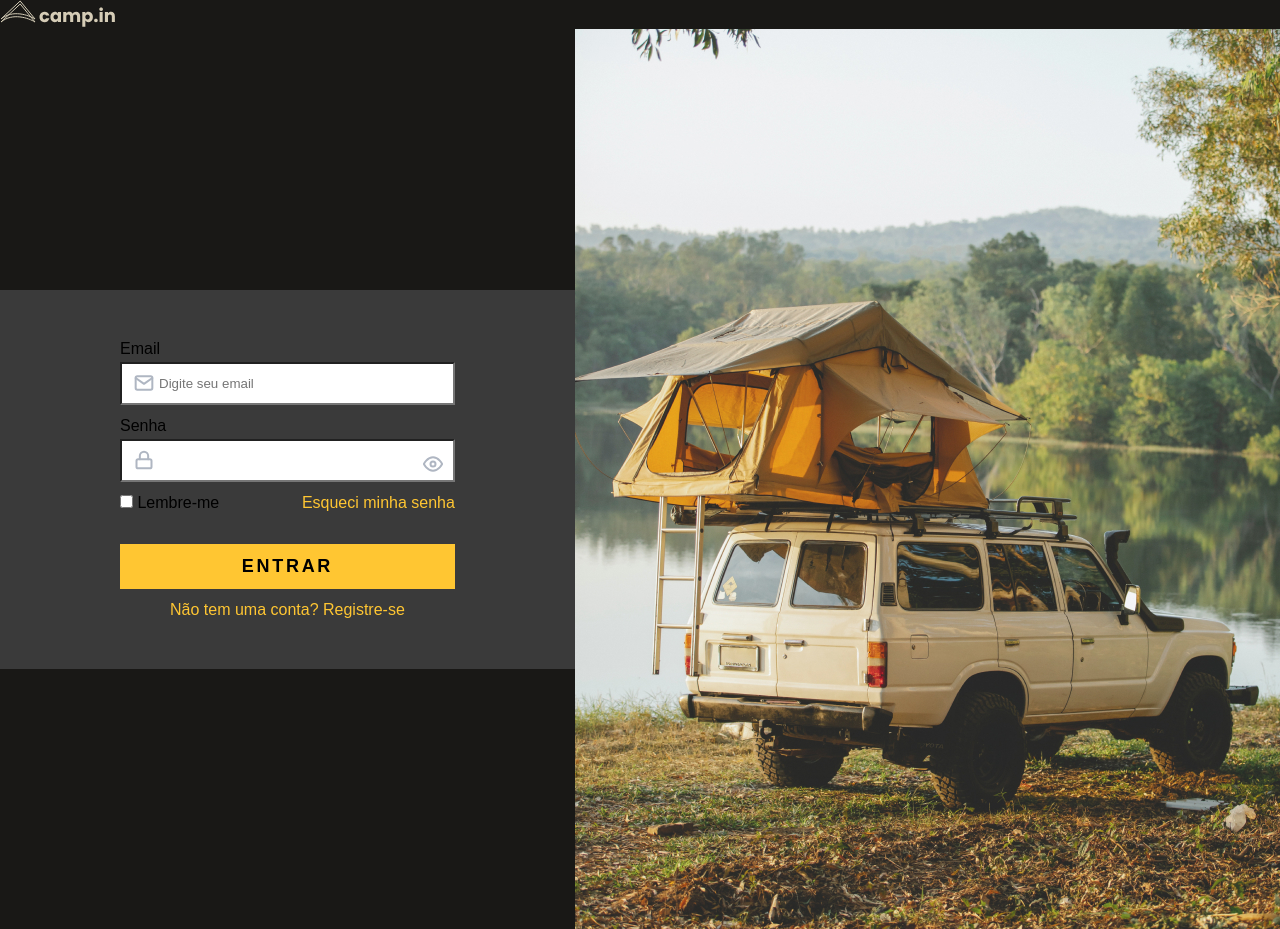
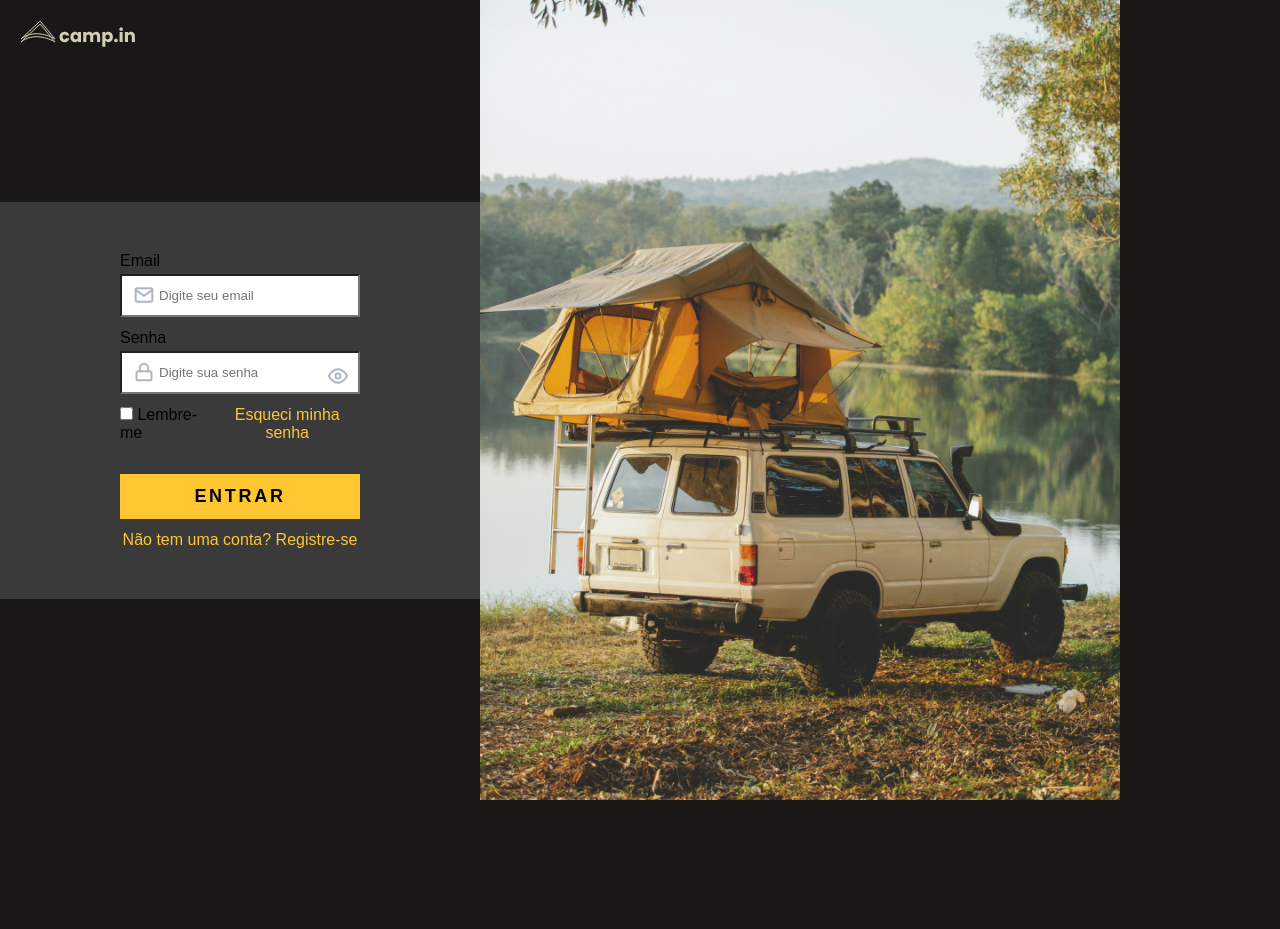
Before and after one commit to BrunnoCode/formulario, a plain HTML site: page index.html in a window 1280 px wide. After the commit the page ends 800 px from the top, so only its background shows below. Drawn offline with Linux system fonts and the light colour scheme.

Commit message:
formulario1-upload

```diff
--- a/index.html
+++ b/index.html
@@ -21,30 +21,36 @@
     <title>formulario</title>
   </head>
   <body>
-    <header>
-      <img
-        class="logo1"
-        src="./img/logo.svg"
-        alt="logomarca-de-um-triangulo-escrito-campin"
-      />
-    </header>
     <main>
+      <div class="logo1">
+        <img
+
+          src="./img/logo.svg"
+          alt="logomarca-de-um-triangulo-escrito-campin"
+        />
+       </div>
       <div class="container">
+
         <div class="content">
+
           <section class="form-section">
             <form action="" class="form">
               <div class="input">
                 <label for="">Email</label>
-                <input type="email" name="email" placeholder="Digite seu email" />
+                <input
+                  type="email"
+                  name="email"
+                  placeholder="Digite seu email"
+                />
               </div>
               <div class="input">
                 <label for="">Senha</label>
-                <input type="password" name="password" />
-                <img src="./img/eye.svg" alt="" class="eye">
+                <input type="password" name="password" placeholder="Digite sua senha"/>
+                <img src="./img/eye.svg" alt="" class="eye" />
               </div>
               <div class="form-options">
                 <div class="remember">
-                  <input type="checkbox" name="checkbox" class="checkbox">
+                  <input type="checkbox" name="checkbox" class="checkbox" />
                   <span>Lembre-me</span>
                 </div>
                 <a href="/" class="forgot">Esqueci minha senha</a>
@@ -53,10 +59,11 @@
               <a href="/" class="sign-up">Não tem uma conta? Registre-se</a>
             </form>
           </section>
-          <section class="img-section">
-            <img src="./img/side-image.jpg" alt="">
-          </section>
-        </div>
+          </div>
+
+        <section class="img-section">
+          <!-- <img src="./img/side-image.jpg" alt="" /> -->
+        </section>
       </div>
     </main>
   </body>
--- a/style.css
+++ b/style.css
@@ -9,30 +9,50 @@ body {
   background: #191816;
 }
 
+.logo1 {
+  position: absolute;
+  top: 0;
+  margin: 20px;
+}
+
 .container {
+  display: flex;
   width: 100%;
   height: 100%;
+  /* gap: 16%; */
+}
+
+section.img-section {
+  height: 100%;
+  width: 50%;
+
+  background-image: url('./img/side-image.jpg');
+  background-repeat: no-repeat;
+  background-position: right;
+  background-size: cover;
 }
 
 .content {
   display: flex;
-  justify-content: space-between;
+  /* justify-content: space-between; */
   align-items: center;
-
-
+  position: relative;
 }
 
 .form-section {
+  margin-left: 8.5em;
+  width: 30rem;
+  display: flex;
   background: #3a3a3a;
   padding: 50px 120px;
   margin: 0 auto;
 }
 
 .form {
-display: grid;
-gap: 12px;
-max-width: 30rem;
-width: 20.93rem;
+  display: grid;
+  gap: 12px;
+  max-width: 30rem;
+  width: 20.93rem;
 }
 
 .input {
@@ -49,48 +69,43 @@ width: 20.93rem;
 
 .input input {
   padding: 12px 12px 12px 37px;
-
 }
 
-input[type="email"] {
-  background-image: url("./img/mail.svg");
+input[type='email'] {
+  background-image: url('./img/mail.svg');
   background-repeat: no-repeat;
   background-position: 12px;
 }
-input[type="email"]:focus {
-  background-image: url("./img/mail-focus.svg");
-
+input[type='email']:focus {
+  background-image: url('./img/mail-focus.svg');
 }
 
-input[type="password"] {
-  background-image: url("./img/lock.svg");
+input[type='password'] {
+  background-image: url('./img/lock.svg');
   background-repeat: no-repeat;
   background-position: 12px;
 }
-input[type="password"]:focus {
-  background-image: url("./img/lock-focus.svg");
-
-
+input[type='password']:focus {
+  background-image: url('./img/lock-focus.svg');
 }
 .input input:focus {
   outline: 0;
-  border: 2px solid #FFC632;
+  border: 2px solid #ffc632;
 }
 
 .form-options {
   display: flex;
   justify-content: space-between;
-
 }
 
 a {
-  color: #FFC632;
+  color: #ffc632;
   text-decoration: none;
   text-align: center;
 }
 
 button {
-  background-color: #FFC632;
+  background-color: #ffc632;
   padding: 12px;
   border: 0;
   margin-top: 20px;
@@ -98,9 +113,9 @@ button {
   font-weight: 600;
   text-transform: uppercase;
   letter-spacing: 0.15em;
+   transition: 250ms;
 }
 
 button:hover {
-  box-shadow: 2px 2px white;
-  transition: 250ms;
+  box-shadow: 1px 1px white;
 }
```
